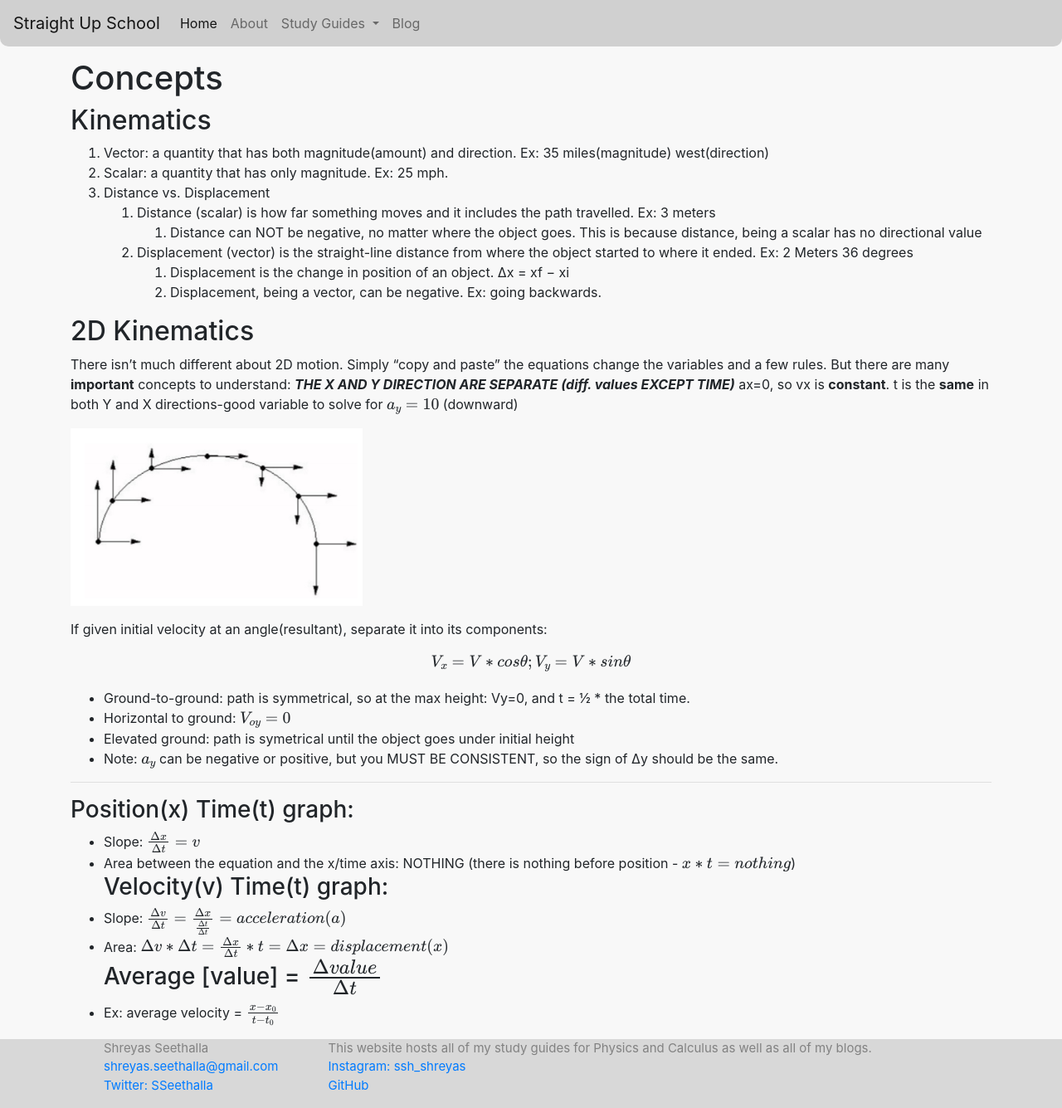
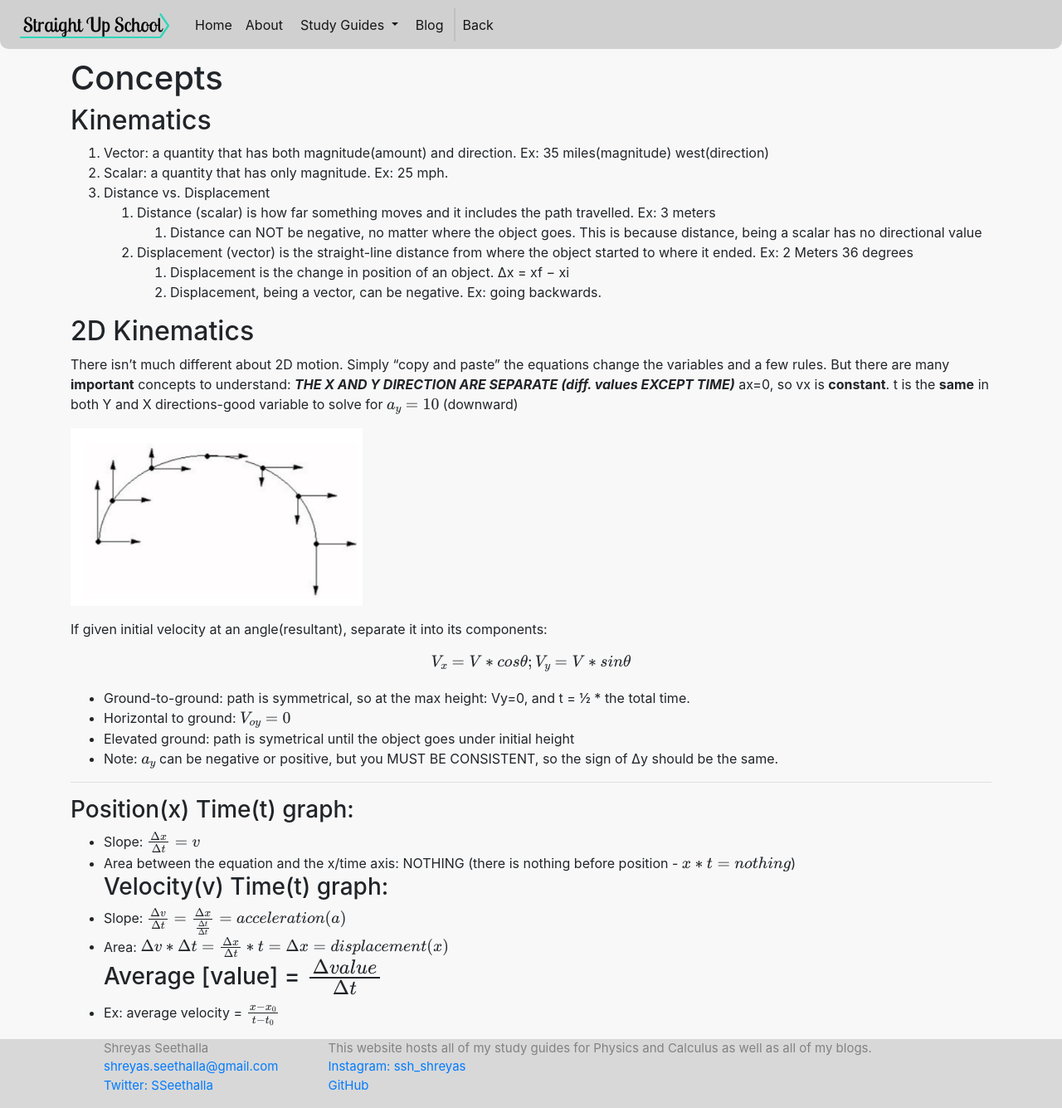
Before and after one commit to KasaiYuki/kasaiyuki.github.io, a Jekyll site: the page built from guides/guides-concepts.md, in a window 1280 px wide and 1335 px high. Shown: the whole window at 83% size. Built offline with Jekyll 4.4.1, drawn with Linux system fonts in a browser that asks for light colours; formulas are drawn with MathJax 3; comment, search, counter and statistics services are not loaded.

Commit message:
implmented back button for deeply embedded pages

```diff
--- a/_includes/navbar.html
+++ b/_includes/navbar.html
@@ -1,6 +1,6 @@
 <div class="container">
   <nav class="navbar navbar-fixed-top navbar-expand-lg navbar-light" style="background-color: #D0D0D0; border-bottom-left-radius: 10px; border-bottom-right-radius: 10px;">
-    <a class="navbar-brand" href="/">Straight Up School</a>
+    <a class="navbar-brand" href="/"> <span></span><img src="/assets/brandLogo.png"></span></a>
     <button class="navbar-toggler" type="button" data-toggle="collapse" data-target="#navbarSupportedContent"
       aria-controls="navbarSupportedContent" aria-expanded="false" aria-label="Toggle navigation">
       <span class="navbar-toggler-icon"></span>
@@ -11,10 +11,10 @@
         <li class="nav-item active">
           <a class="nav-link" href="/">Home <span class="sr-only">(current)</span></a>
         </li>
-        <li class="nav-item">
+        <li class="nav-item active" style="padding-right: 5px;">
           <a class="nav-link" href="/about">About</a>
         </li>
-        <li class="nav-item dropdown">
+        <li class="nav-item active dropdown" style="padding-right: 5px;">
           <a class="nav-link dropdown-toggle" href="/guides" id="navbarDropdown" role="button" data-toggle="dropdown"
             aria-haspopup="true" aria-expanded="false">
             Study Guides
@@ -27,7 +27,7 @@
             <a class="dropdown-item" href="/guides/guides-strats">Stratagies</a>
           </div>
         </li>
-        <li class="nav-item">
+        <li class="nav-item active" style="padding-right: 5px;">
           <a class="nav-link" href="/blog">Blog</a>
         </li>
       </ul>
--- a/_includes/navbar2.html
+++ b/_includes/navbar2.html
@@ -1,6 +1,6 @@
 <div class="container">
-  <nav class="navbar navbar-fixed-top navbar-expand-lg navbar-light" style="background-color: #D8D8D8; border-bottom-left-radius: 10px; border-bottom-right-radius: 10px;">
-    <a class="navbar-brand" href="/">Straight Up School</a>
+  <nav class="navbar navbar-fixed-top navbar-expand-lg navbar-light" style="background-color: #D0D0D0; border-bottom-left-radius: 10px; border-bottom-right-radius: 10px;">
+    <a class="navbar-brand" href="/"> <span></span><img src="/assets/brandLogo.png"></span></a>
     <button class="navbar-toggler" type="button" data-toggle="collapse" data-target="#navbarSupportedContent"
       aria-controls="navbarSupportedContent" aria-expanded="false" aria-label="Toggle navigation">
       <span class="navbar-toggler-icon"></span>
@@ -11,10 +11,10 @@
         <li class="nav-item active">
           <a class="nav-link" href="/">Home <span class="sr-only">(current)</span></a>
         </li>
-        <li class="nav-item">
+        <li class="nav-item active" style="padding-right: 5px;">
           <a class="nav-link" href="/about">About</a>
         </li>
-        <li class="nav-item dropdown">
+        <li class="nav-item active dropdown" style="padding-right: 5px;">
           <a class="nav-link dropdown-toggle" href="/guides" id="navbarDropdown" role="button" data-toggle="dropdown"
             aria-haspopup="true" aria-expanded="false">
             Study Guides
@@ -27,8 +27,11 @@
             <a class="dropdown-item" href="/guides/guides-strats">Stratagies</a>
           </div>
         </li>
-        <li class="nav-item">
+        <li class="nav-item active" style="padding-right: 5px;">
           <a class="nav-link" href="/blog">Blog</a>
+        </li>
+        <li class="nav-item active" style="border-left: 2.5px solid #C0C0C0;">
+          <a class="nav-link" href="./">Back</a>
         </li>
       </ul>
       <!---<form class="form-inline my-2 my-lg-0">
--- a/_layouts/guidelayout.html
+++ b/_layouts/guidelayout.html
@@ -10,7 +10,7 @@
     </script>
 </head>
 <body>
-    {% include navbar.html %}
+    {% include navbar2.html %}
 
 <div class="container">
     <header><h1>{{ page.title }}</h1></header>
--- a/css/main.css
+++ b/css/main.css
@@ -52,6 +52,7 @@ body {
   z-index: 105;
   top: 0;
 }
+
 
 html { height: 100%; }
 
```
Also changed, not shown: assets/brandLogo.png (added), 5 other files.
